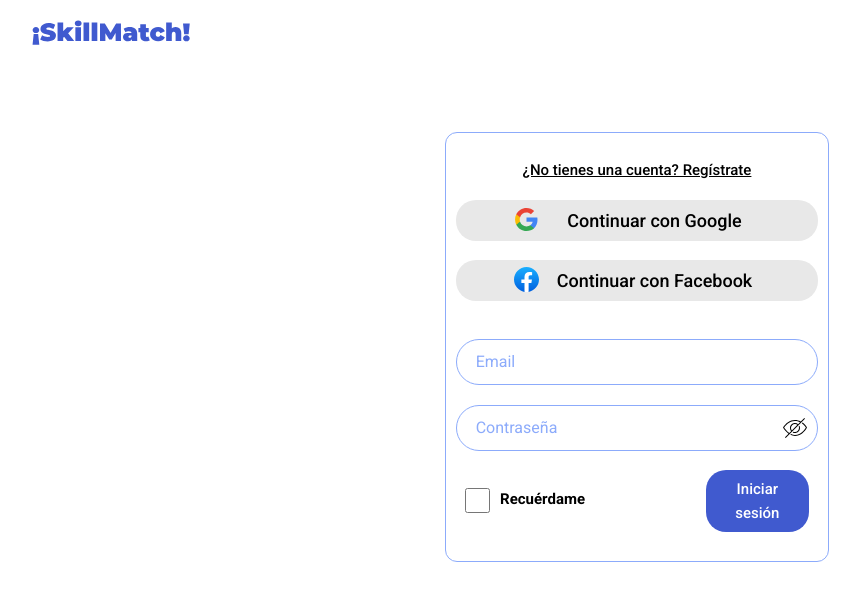
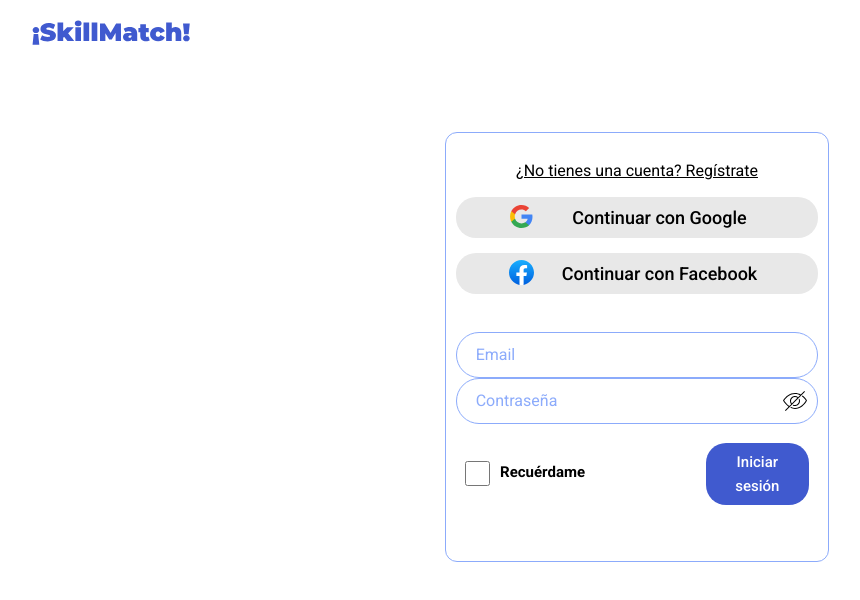
Before and after one commit to No-Country-simulation/s16-15-t-php-react, a React (Vite) app in the folder Frontend/: page /login in a window 1280 px wide. Shown: the top 600 px of the page, without its empty margins (3-863 px from the left). Built offline with nearby package versions, Linux system fonts and the light colour scheme.

Commit message:
change styles to use styles.module. Need fix on loginPage

```diff
--- a/Frontend/src/components/button/ButtonGrey.jsx
+++ b/Frontend/src/components/button/ButtonGrey.jsx
@@ -1,14 +1,14 @@
-import React from 'react'
-import { Link } from 'react-router-dom'
-import '../../styles/buttons.css'
+import React from 'react';
+import { Link } from 'react-router-dom';
+import styles from '../../styles/buttons.module.css';
 
-const ButtonGrey = ({to, text, img}) => {
+const ButtonGrey = ({ to, text, img }) => {
   return (
-    <button className='btn-gry'>
-        <img src={img}></img>
-      <Link to={to}>{text}</Link>
+    <button className={styles.btnGrey}>
+      <img src={img} alt="icon" />
+      <Link to={to} className={styles.link}>{text}</Link>
     </button>
-  )
-}
+  );
+};
 
-export default ButtonGrey
+export default ButtonGrey;
--- a/Frontend/src/components/input/InputNumber.jsx
+++ b/Frontend/src/components/input/InputNumber.jsx
@@ -1,6 +1,7 @@
 import React, { useState } from 'react';
 import IntlTelInput from 'react-intl-tel-input';
 import 'react-intl-tel-input/dist/main.css';
+import styles from '../../styles/inputs.module.css';
 
 const InputNumber = ({ onPhoneNumberChange, placeholder }) => {
   const [phone, setPhone] = useState("");
@@ -13,8 +14,9 @@ const InputNumber = ({ onPhoneNumberChange, placeholder }) => {
   };
 
   return (
-    <div id="div-inp-tel">
+    <div className={styles.divInpTel}>
       <IntlTelInput
+        className={styles.intlTelInput}
         onPhoneNumberChange={handlePhoneChange}
         preferredCountries={['ar', 've']}
         value={phone}
--- a/Frontend/src/components/input/InputPass.jsx
+++ b/Frontend/src/components/input/InputPass.jsx
@@ -1,25 +1,25 @@
 import React, { useState } from 'react';
-import '../../styles/inputs.css';
+import styles from '../../styles/inputs.module.css';
 import IconEyeOpen from '../../assets/IconEyeOpen.svg';
 import IconEyeClosed from '../../assets/IconEyeClosed.svg';
 
 const InputPass = ({ onChange, placeholder }) => {
+  const [showPassword, setShowPassword] = useState(false);
 
   const handleChange = (e) => {
     onChange(e.target.value);
   };
 
-    const [showPassword, setShowPassword] = useState(false);
   const togglePasswordVisibility = () => {
     setShowPassword(!showPassword);
   };
+
   const iconImg = showPassword ? IconEyeOpen : IconEyeClosed;
 
   return (
-        <div id="inp-pass-div">
+    <div className={styles.inpPassDiv}>
       <input
-                id="inp-pass"
-                className="inp"
+        className={styles.inp}
         type={showPassword ? 'text' : 'password'}
         placeholder={placeholder}
         minLength={12}
@@ -27,7 +27,7 @@ const InputPass = ({ onChange, placeholder }) => {
         onChange={handleChange}
       />
       <img
-                id="img-eye"
+        className={styles.imgEye}
         onClick={togglePasswordVisibility}
         src={iconImg}
         alt="Mostrar/ocultar contraseña"
@@ -36,5 +36,4 @@ const InputPass = ({ onChange, placeholder }) => {
   );
 };
 
-
 export default InputPass;
--- a/Frontend/src/components/input/InputText.jsx
+++ b/Frontend/src/components/input/InputText.jsx
@@ -1,5 +1,5 @@
 import React from 'react';
-import '../../styles/inputs.css';
+import styles from '../../styles/inputs.module.css';
 
 const InputText = ({ onChange, type, placeholder }) => {
   const handleChange = (e) => {
@@ -8,8 +8,7 @@ const InputText = ({ onChange, type, placeholder }) => {
 
   return (
     <input
-      id="inp-text"
-      className="inp"
+      className={styles.inpText}
       type={type}
       placeholder={placeholder}
       onChange={handleChange}
--- a/Frontend/src/pages/LoginPage.jsx
+++ b/Frontend/src/pages/LoginPage.jsx
@@ -4,12 +4,11 @@ import ButtonGrey from '../components/button/ButtonGrey';
 import ButtonBg from '../components/button/ButtonBg';
 import InputText from '../components/input/InputText';
 import InputPass from '../components/input/InputPass';
-import '../styles/loginPage.css';
+import styles from '../styles/loginPage.module.css';
 import LogoGoogle from '../assets/LogoGoogle.svg';
 import LogoFacebook from '../assets/LogoFacebook.svg';
 
 const LoginPage = () => {
-
     const [email, setEmail] = useState('');
     const [password, setPassword] = useState('');
 
@@ -17,32 +16,33 @@ const LoginPage = () => {
         setEmail(value);
         console.log('Email actualizado:', value);
     };
+
     const handlePasswordChange = (value) => {
         setPassword(value);
         console.log('Password actualizado:', value);
     };
+
     const handleSubmit = (e) => {
         e.preventDefault();
     };
 
     return (
-        <form className="frm-main" onSubmit={handleSubmit}>
-            <Link id="linkID" className="link" to="/registerForm">
+        <form className={styles.frmMain} onSubmit={handleSubmit}>
+            <Link className={styles.link} to="/registerForm">
                 ¿No tienes una cuenta? Regístrate
             </Link>
-            <div id="div-but">
+            <div className={styles.buttonContainer}>
                 <ButtonGrey to="/google" img={LogoGoogle} text="Continuar con Google" />
-                <ButtonGrey id="btn-st" to="/facebook" img={LogoFacebook} text="Continuar con Facebook" />
+                <ButtonGrey to="/facebook" img={LogoFacebook} text="Continuar con Facebook" />
             </div>
-            <div id="div-inp">
-                <InputText className="inp-text" type="email" placeholder="Email" onChange={handleEmailChange} />
-                <InputPass placeholder="Contraseña" onChange={handlePasswordChange} />
+            <div className={styles.inputContainer}>
+                <InputText className={styles.inpFirst} type="email" placeholder="Email" onChange={handleEmailChange} />
+                <InputPass className={styles.inpLast} placeholder="Contraseña" onChange={handlePasswordChange} />
             </div>
-
-            <div className="div-log">
+            <div className={styles.divLog}>
                 <label>
                     <input type="checkbox" />
-                    <span className="checkmark">Recuérdame</span>
+                    <span className={styles.checkmark}>Recuérdame</span>
                 </label>
                 <ButtonBg type="submit" text="Iniciar sesión" />
             </div>
--- /dev/null
+++ b/Frontend/src/styles/buttons.module.css
@@ -0,0 +1,40 @@
+.btnBdr {
+    border: 1px solid #405ACF;
+    color: #405ACF;
+    padding: 7px;
+    border-radius: 20px;
+    margin: auto 10px;
+}
+
+.btnBg {
+    background-color: #405ACF;
+    border: none;
+    border-radius: 20px;
+    padding: 7px;
+    color: white;
+}
+
+.btnGrey {
+    width: 300px;
+    display: flex;
+    justify-content: center;
+    background-color: #E8E8E8;
+    border: none;
+    border-radius: 20px;
+    padding: 7px;
+    color: white;
+}
+
+.link {
+    color: #000000;
+    font-weight: 500;
+    font-size: 18px;
+    width: 220px;
+    text-align: center; /* Centra el texto */
+}
+
+.btnGrey img {
+    width: 35px;
+    height: 25px;
+    margin-right: 10px; /* Añade espacio entre la imagen y el texto */
+}
--- /dev/null
+++ b/Frontend/src/styles/firstQuestionRegisterPage.module.css
@@ -0,0 +1,45 @@
+.tagMain {
+    margin-top: 7%;
+}
+
+.tagMain h2 {
+    font-weight: 500;
+    width: 100%;
+}
+
+.divTitle {
+    display: flex;
+    text-align: center;
+}
+
+.divCards {
+    display: flex;
+    justify-content: center;
+    margin-top: 1%;
+}
+
+.divButLog {
+    display: flex;
+    justify-content: center;
+    margin-top: 5%;
+}
+
+.divButLog a {
+    font-size: 18px;
+}
+
+.divButLog button {
+    font-size: 18px;
+    padding-right: 1%;
+    padding-left: 1%;
+}
+
+.tagMain a {
+    margin-top: 4%;
+}
+
+.linkID {
+    display: flex;
+    justify-content: center;
+    text-decoration:underline;
+}
--- /dev/null
+++ b/Frontend/src/styles/inputs.module.css
@@ -0,0 +1,67 @@
+/* InputText */
+.inpText {
+    width: 95%;
+    border: 1px solid #8CABFB;
+    border-radius: 25px;
+    padding: 10px;
+    padding-left: 5%;
+    color: #8CABFB;
+    margin: auto;
+}
+
+.inpText::placeholder {
+    color: #8CABFB;
+}
+
+/* InputPass */
+.inpPassDiv {
+    display: flex;
+    justify-content: space-between;
+    width: 95%;
+    border: 1px solid #8CABFB;
+    border-radius: 25px;
+    padding: 10px;
+    padding-left: 5%;
+    color: #8CABFB;
+    margin: auto;
+}
+
+.inp {
+    width: 90%;
+}
+
+.inp:focus {
+    outline: none;
+}
+
+.inp::placeholder {
+    color: #8CABFB;
+}
+
+.imgEye {
+    cursor: pointer;
+}
+
+/* InputNumber */
+.divInpTel {
+    width: 100%;
+    display: flex;
+    width: 95%;
+    border: 1px solid #8CABFB;
+    border-radius: 25px;
+    padding: 10px;
+    color: #8CABFB;
+    margin: auto;
+}
+
+.divInpTel input:focus {
+    outline: 0;
+}
+
+.divInpTel input:hover {
+    background-color: transparent;
+}
+
+.divInpTel input::placeholder {
+    color: #8CABFB;
+}
--- /dev/null
+++ b/Frontend/src/styles/loginPage.module.css
@@ -0,0 +1,80 @@
+.frmMain {
+    margin: auto;
+    margin-top: 67px;
+    height: 430px;
+    width: 30%;
+    border: 1px solid #8CABFB;
+    border-radius: 12px;
+    padding-top: 2%;
+    padding-bottom: 1%;
+}
+
+.link {
+    display: flex;
+    justify-content: center;
+    text-decoration: underline;
+}
+
+.buttonContainer {
+    margin: auto;
+    width: 95%;
+    display: flex;
+    flex-direction: column;
+    align-items: center;
+}
+
+.buttonContainer button {
+    display: flex;
+    justify-content: center;
+    margin-top: 4%;
+    width: 100%;
+}
+
+.inputContainer {
+    margin-top: 10%;
+    display: flex;
+    flex-direction: column;
+    align-items: center;
+}
+
+/* Esto no se está leyendo */
+.inputContainer .inpFirst {
+    margin-bottom: 4%;
+}
+
+.inpFirst {
+    margin-bottom: 4%;
+}
+
+.inpLast {
+    margin-top: 4%;
+}
+
+.divLog {
+    display: flex;
+    justify-content: space-between;
+    align-items: center;
+    margin: 5%;
+}
+
+.divLog button {
+    width: 30%;
+    margin: 0;
+}
+
+label {
+    display: flex;
+}
+
+input[type="checkbox"] {
+    height: 25px;
+    width: 25px;
+    border: none;
+    border-radius: 5px;
+    margin-right: 10px;
+    accent-color: #8CABFB;
+}
+
+input[type="checkbox"]:hover, .checkmark:hover {
+    cursor: pointer;
+}
--- /dev/null
+++ b/Frontend/src/styles/registerFormPage.module.css
@@ -0,0 +1,57 @@
+.frm1 {
+    margin: auto;
+    margin-top: 67px;
+    height: 580px;
+    width: 30%;
+    border: 1px solid #8CABFB;
+    border-radius: 12px;
+    padding-top: 2%;
+    padding-bottom: 1%;
+}
+
+.link {
+    display: block;
+    text-align: center;
+    margin-bottom: 10px;
+}
+
+.buttonContainer {
+    margin: auto;
+    width: 95%;
+}
+
+.buttonContainer button {
+    display: flex;
+    justify-content: center;
+    margin-bottom: 4%;
+    width: 100%;
+}
+
+.divName {
+    display: flex;
+    margin-top: 4%;
+}
+
+.divName input {
+    width: 45%;
+}
+
+.divPass {
+    margin-top: 4%;
+}
+
+.divPass div {
+    margin-bottom: 4%;
+}
+
+.divInput1 {
+    display: flex;
+    margin-bottom: 4%;
+}
+
+.divLog {
+    display: flex;
+    justify-content: space-between;
+    align-items: center;
+    margin: 5%;
+}
```
Also changed, not shown: Frontend/src/pages/FirstQuestionRegisterPage.jsx (+6 -6 lines), Frontend/src/pages/RegisterFormPage.jsx (+13 -14 lines). Lines whose indentation alone changed are shown as unchanged.
